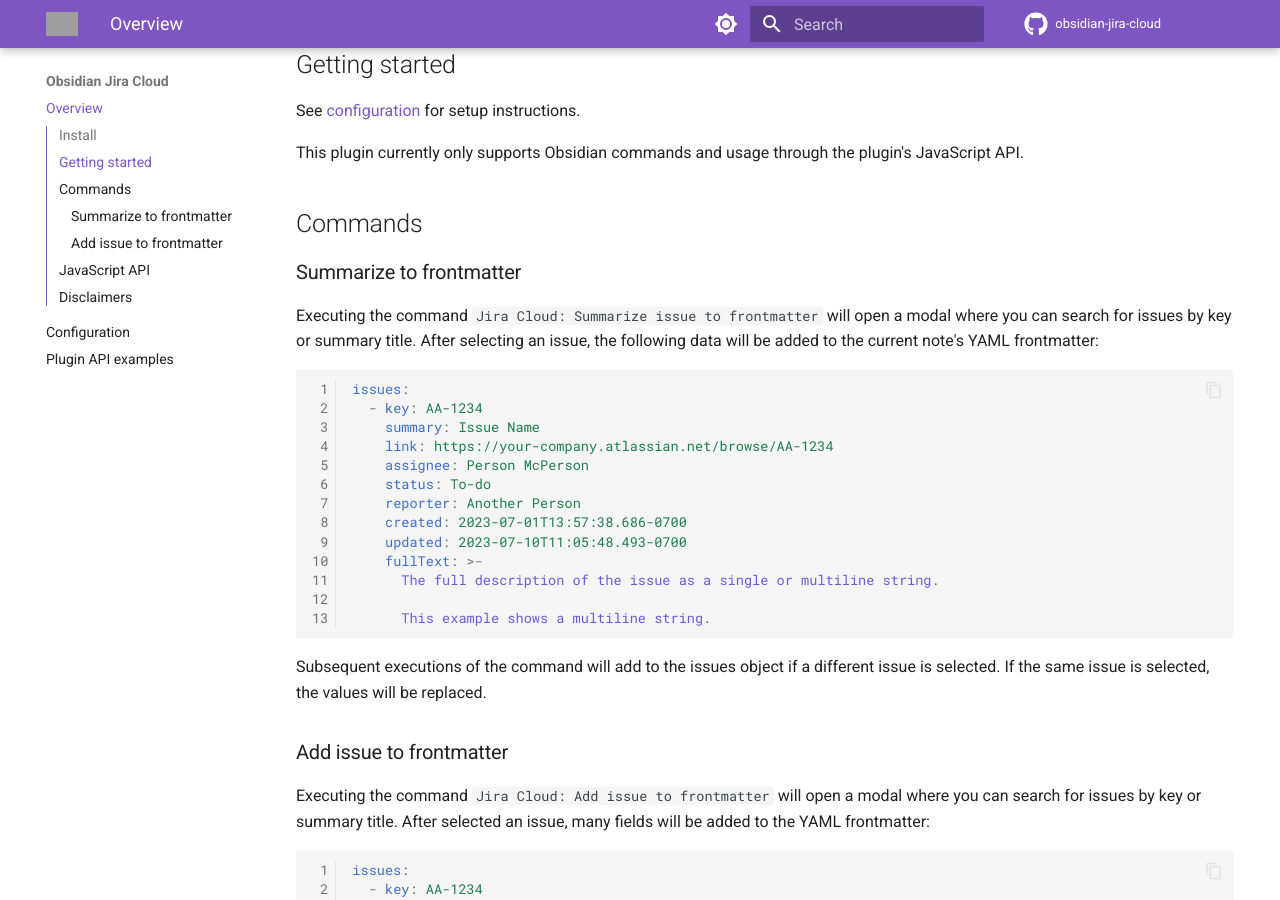
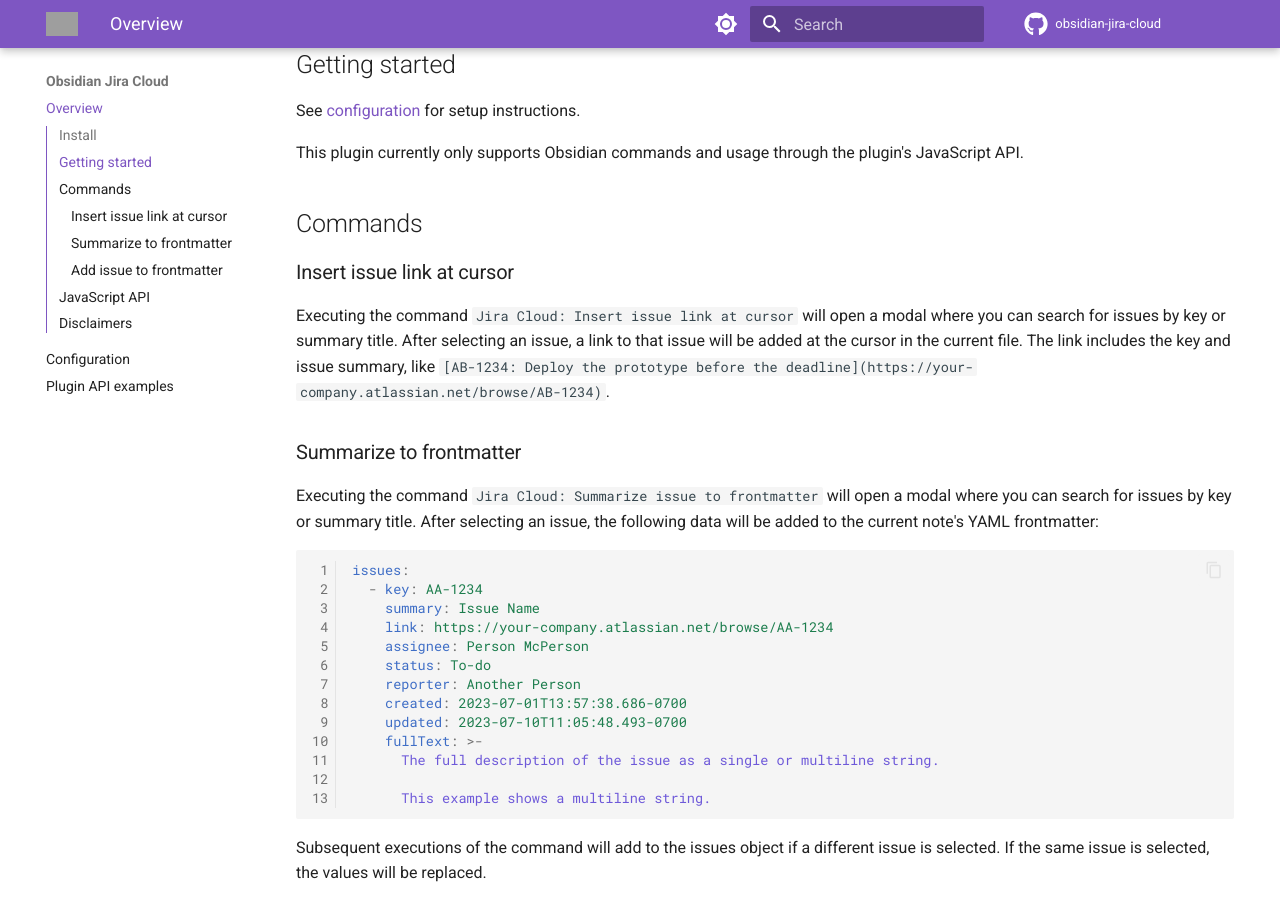
Before and after one commit to nathonius/obsidian-jira-cloud, an MkDocs documentation site: the page built from doc/docs/index.md, in a window 1280 px wide and 900 px high, scrolled down 340 px. Built offline with MkDocs 1.6.1 and Material for MkDocs 9.7.7, drawn with Linux system fonts in a browser that asks for light colours; comment, search, counter and statistics services are not loaded; grey boxes are pictures that could not be loaded.

Commit message:
doc: document issue link command

```diff
--- a/doc/docs/index.md
+++ b/doc/docs/index.md
@@ -13,6 +13,10 @@
 This plugin currently only supports Obsidian commands and usage through the plugin's JavaScript API.
 
 ## Commands
+
+### Insert issue link at cursor
+
+Executing the command `Jira Cloud: Insert issue link at cursor` will open a modal where you can search for issues by key or summary title. After selecting an issue, a link to that issue will be added at the cursor in the current file. The link includes the key and issue summary, like `[AB-1234: Deploy the prototype before the deadline](https://your-company.atlassian.net/browse/AB-1234)`.
 
 ### Summarize to frontmatter
 
```
